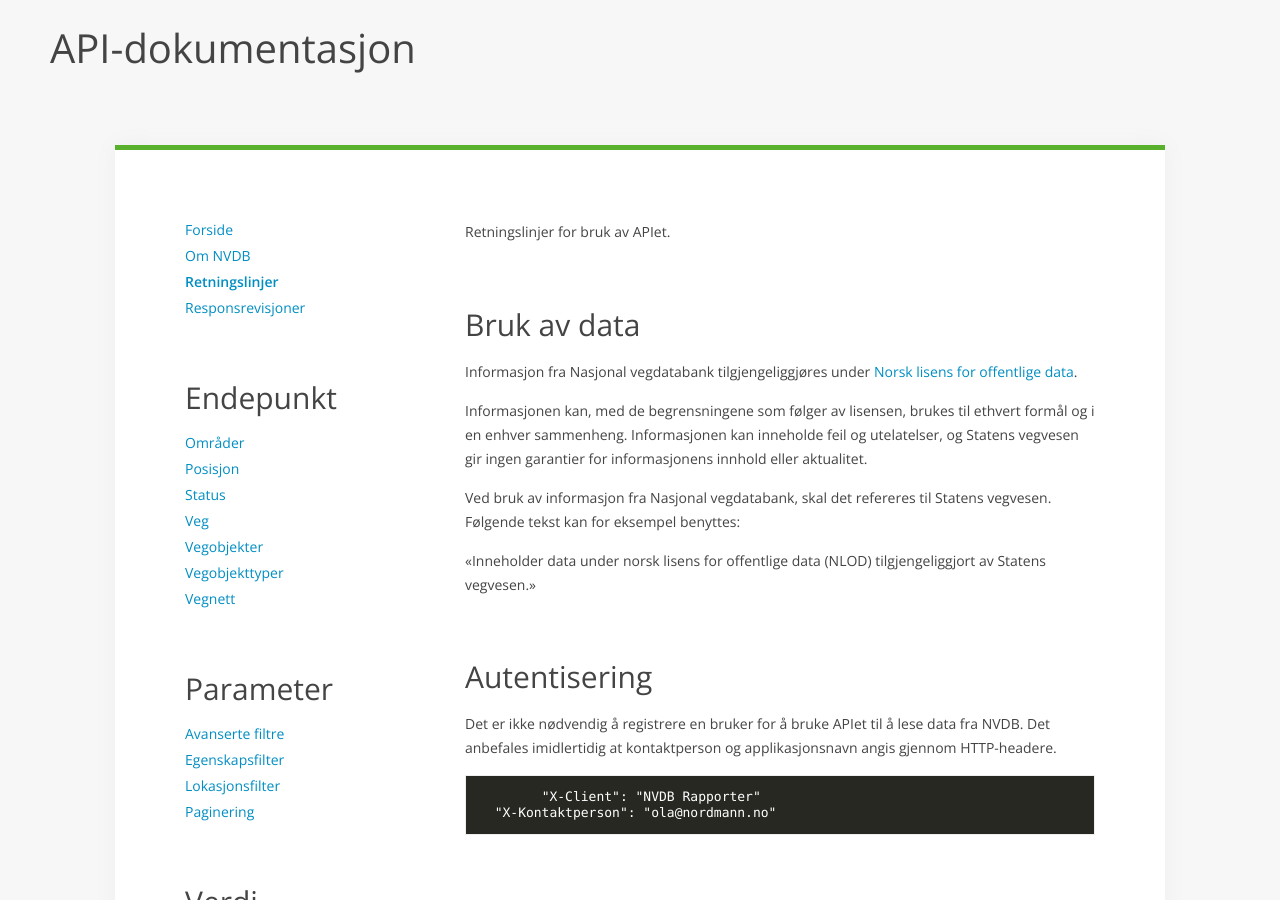
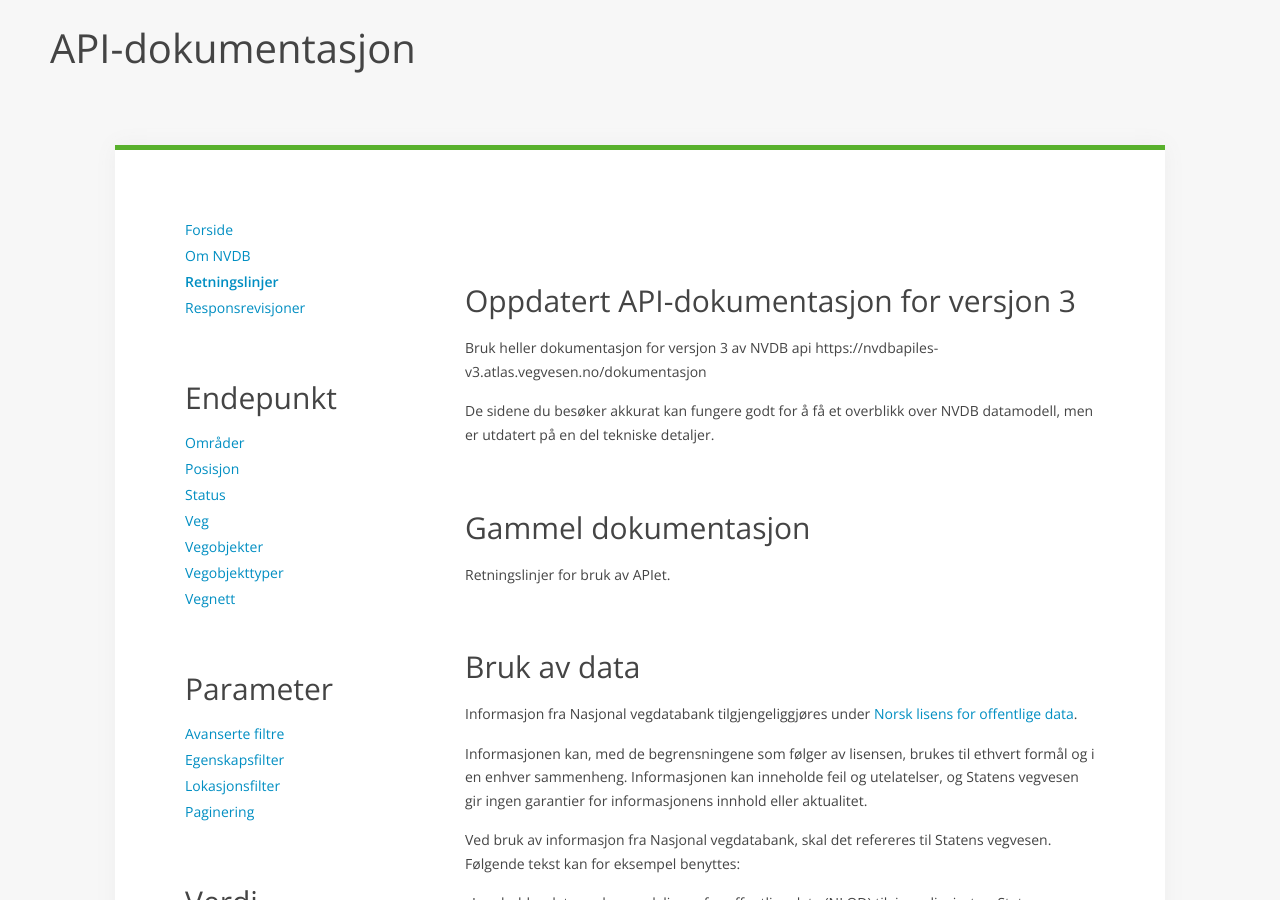
Before and after one commit to nvdb-vegdata/apidokumentasjon, a Jekyll site: the page built from retningslinjer.md, in a window 1280 px wide and 900 px high. Built offline with Jekyll 4.4.1, drawn with Linux system fonts in a browser that asks for light colours; our own code applies the rules of GitHub Pages for plain Markdown files.

Commit message:
Update retningslinjer.md

```diff
--- a/retningslinjer.md
+++ b/retningslinjer.md
@@ -2,6 +2,15 @@
 title: Retningslinjer
 order: 3
 ---
+
+## Oppdatert API-dokumentasjon for versjon 3
+
+Bruk heller dokumentasjon for versjon 3 av NVDB api https://nvdbapiles-v3.atlas.vegvesen.no/dokumentasjon
+
+De sidene du besøker akkurat kan fungere godt for å få et overblikk over NVDB datamodell, men er utdatert på en del tekniske detaljer.
+
+## Gammel dokumentasjon
+
 
 Retningslinjer for bruk av APIet.
 
```
